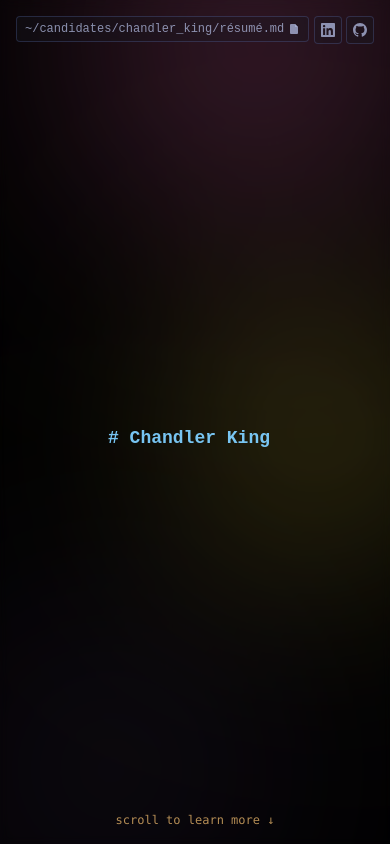
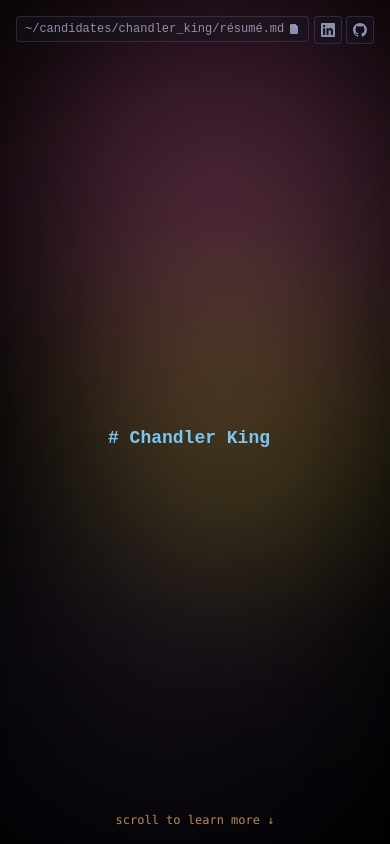
Before and after one commit to prbug/personal-website, a Next.js app: page / in a window 390 px wide. Shown: the top 844 px of the page. Built offline with nearby package versions, Linux system fonts and the light colour scheme.

Commit message:
improve background for mobile devices

```diff
--- a/src/app/components/Background.tsx
+++ b/src/app/components/Background.tsx
@@ -7,13 +7,13 @@ export default function Background() {
   return (
     <div className="fixed inset-0 -z-10">
       {/* Pink gradient blob */}
-      <div className="absolute top-8 left-8 w-[40vh] h-[40vh] md:top-[-10%] md:left-[-10%] md:w-[70vw] md:h-[70vw] bg-pink-400 opacity-25 blur-[120px] md:blur-[100px] rounded-full animate-float-slow" />
+      <div className="absolute top-4 left-4 w-96 h-96 sm:top-8 sm:left-8 sm:w-[40vh] sm:h-[40vh] md:top-[-10%] md:left-[-10%] md:w-[70vw] md:h-[70vw] bg-pink-400 opacity-30 sm:opacity-25 blur-[100px] sm:blur-[120px] md:blur-[100px] rounded-full animate-float-slow" />
       {/* Purple gradient blob */}
-      <div className="absolute bottom-8 right-8 w-[40vh] h-[40vh] md:bottom-[-10%] md:right-[-10%] md:w-[70vw] md:h-[70vw] bg-purple-400 opacity-25 blur-[120px] md:blur-[100px] rounded-full animate-float-medium" />
+      <div className="absolute bottom-4 right-4 w-96 h-96 sm:bottom-8 sm:right-8 sm:w-[40vh] sm:h-[40vh] md:bottom-[-10%] md:right-[-10%] md:w-[70vw] md:h-[70vw] bg-purple-400 opacity-30 sm:opacity-25 blur-[100px] sm:blur-[120px] md:blur-[100px] rounded-full animate-float-medium" />
       {/* Yellow gradient blob */}
-      <div className="absolute top-1/2 right-8 w-[35vh] h-[35vh] md:top-[30%] md:right-[10%] md:w-[50vw] md:h-[50vw] bg-yellow-300 opacity-15 blur-[100px] md:blur-[80px] rounded-full animate-float-fast" />
+      <div className="absolute top-1/3 right-4 w-80 h-80 sm:top-1/2 sm:right-8 sm:w-[35vh] sm:h-[35vh] md:top-[30%] md:right-[10%] md:w-[50vw] md:h-[50vw] bg-yellow-300 opacity-20 sm:opacity-15 blur-[80px] sm:blur-[100px] md:blur-[80px] rounded-full animate-float-fast" />
       {/* Extra blur overlay for glass effect - reduced on mobile */}
-      <div className="absolute inset-0 bg-black/20 md:bg-black/60 backdrop-blur-sm md:backdrop-blur-2xl" />
+      <div className="absolute inset-0 bg-black/10 sm:bg-black/20 md:bg-black/60 backdrop-blur-sm md:backdrop-blur-2xl" />
     </div>
   );
 }
--- a/src/app/globals.css
+++ b/src/app/globals.css
@@ -46,6 +46,77 @@ body {
 }
 
 /* Floating animations for background blobs */
+@keyframes float-slow {
+  0% {
+    transform: translate(0, 0) rotate(0deg);
+    opacity: 0.25;
+  }
+  25% {
+    transform: translate(10px, -15px) rotate(5deg);
+    opacity: 0.35;
+  }
+  50% {
+    transform: translate(20px, -8px) rotate(-3deg);
+    opacity: 0.15;
+  }
+  75% {
+    transform: translate(8px, -20px) rotate(8deg);
+    opacity: 0.3;
+  }
+  100% {
+    transform: translate(0, 0) rotate(0deg);
+    opacity: 0.25;
+  }
+}
+
+@keyframes float-medium {
+  0% {
+    transform: translate(0, 0) rotate(0deg);
+    opacity: 0.25;
+  }
+  25% {
+    transform: translate(-15px, 12px) rotate(-5deg);
+    opacity: 0.1;
+  }
+  50% {
+    transform: translate(-25px, 20px) rotate(3deg);
+    opacity: 0.35;
+  }
+  75% {
+    transform: translate(-12px, 28px) rotate(-8deg);
+    opacity: 0.2;
+  }
+  100% {
+    transform: translate(0, 0) rotate(0deg);
+    opacity: 0.25;
+  }
+}
+
+@keyframes float-fast {
+  0% {
+    transform: translate(0, 0) rotate(0deg);
+    opacity: 0.15;
+  }
+  25% {
+    transform: translate(18px, -12px) rotate(10deg);
+    opacity: 0.25;
+  }
+  50% {
+    transform: translate(30px, -20px) rotate(-5deg);
+    opacity: 0.05;
+  }
+  75% {
+    transform: translate(15px, -28px) rotate(12deg);
+    opacity: 0.2;
+  }
+  100% {
+    transform: translate(0, 0) rotate(0deg);
+    opacity: 0.15;
+  }
+}
+
+/* Desktop-specific animations with larger movement */
+@media (min-width: 640px) {
   @keyframes float-slow {
     0% {
       transform: translate(0, 0) rotate(0deg);
@@ -114,6 +185,7 @@ body {
       opacity: 0.15;
     }
   }
+}
 
 .animate-float-slow {
   animation: float-slow 30s ease-in-out infinite;
```
Lines whose indentation alone changed are shown as unchanged.
